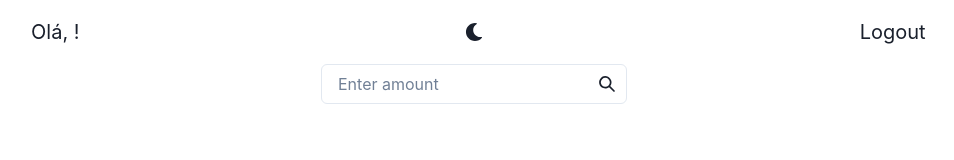
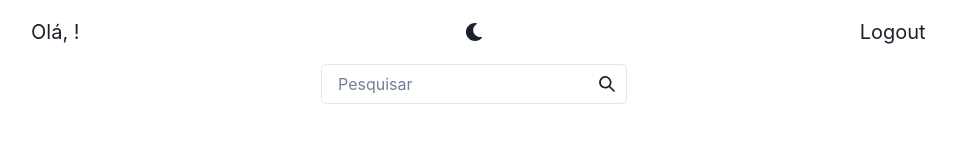
Before and after one commit to future4code/franklin-Pedro-Reis, a React (Create React App) app in the folder icasei/: page / in a window 1280 px wide. Both pictures are taken after a click on the button "Entrar". Shown: the top 160 px of the page, without its empty margins (166-1120 px from the left). Built offline with nearby package versions, Linux system fonts and the light colour scheme.

Commit message:
feat/ servico de busca com a api do YT

```diff
--- a/icasei/package.json
+++ b/icasei/package.json
@@ -10,11 +10,13 @@
     "@testing-library/jest-dom": "^5.16.5",
     "@testing-library/react": "^13.4.0",
     "@testing-library/user-event": "^14.4.3",
+    "@types/axios": "^0.14.0",
     "@types/jest": "^28.1.8",
     "@types/node": "^12.20.55",
     "@types/react": "^18.0.21",
     "@types/react-dom": "^18.0.6",
     "@types/react-router-dom": "^5.3.3",
+    "axios": "^1.1.2",
     "framer-motion": "^6.5.1",
     "react": "^18.2.0",
     "react-dom": "^18.2.0",
--- a/icasei/src/pages/SearchPage/SearchPage.tsx
+++ b/icasei/src/pages/SearchPage/SearchPage.tsx
@@ -1,14 +1,34 @@
 import { SearchIcon } from "@chakra-ui/icons";
 import { Box, Input, InputGroup, InputRightElement } from "@chakra-ui/react";
-import { useProtectedPage } from "../../hooks/useProtectedPage";
+import { useForm, useProtectedPage } from "../../hooks";
+import { searchYoutube } from "../../services/searchYoutube";
 
 export const SearchPage = () => {
   useProtectedPage();
+  const { form, onChange } = useForm({
+    keyword: "",
+  });
+
+  const searchResults = async (keyword: string) => {
+    const response = await searchYoutube(keyword);
+    return response?.data.items;
+  };
+
   return (
     <Box>
       <InputGroup>
-        <Input placeholder="Enter amount" />
-        <InputRightElement children={<SearchIcon />} />
+        <Input
+          id="keyword"
+          name="keyword"
+          value={form.keyword}
+          type="text"
+          onChange={onChange}
+          placeholder="Pesquisar"
+        />
+        <InputRightElement
+          onClick={() => searchResults(form.keyword)}
+          children={<SearchIcon />}
+        />
       </InputGroup>
     </Box>
   );
--- /dev/null
+++ b/icasei/src/services/searchYoutube.ts
@@ -0,0 +1,20 @@
+import axios from "axios";
+
+const URL = "https://www.googleapis.com/youtube/v3/search";
+const KEY = "AIzaSyAHrYm5qm_Pa_p4JweQg7uaKlq9aV0HuZM";
+
+export const searchYoutube = async (keyword: string) => {
+  var params = {
+    part: "snippet",
+    key: KEY,
+    q: keyword,
+    type: "video",
+  };
+
+  try {
+    const response = await axios.get(URL, { params: params });
+    return response;
+  } catch (error) {
+    console.error(error);
+  }
+};
```
Also changed, not shown: 1 other file (tests, documents, lock files or other folders).
